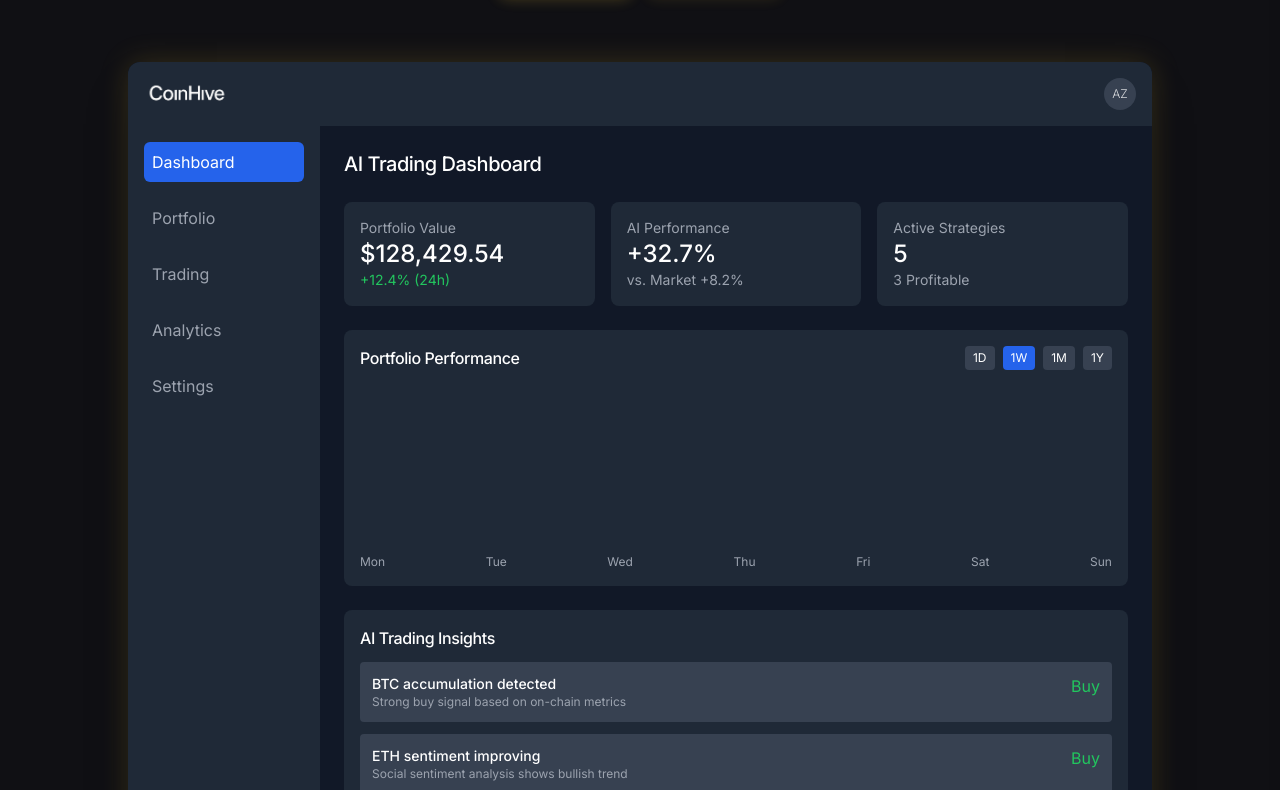
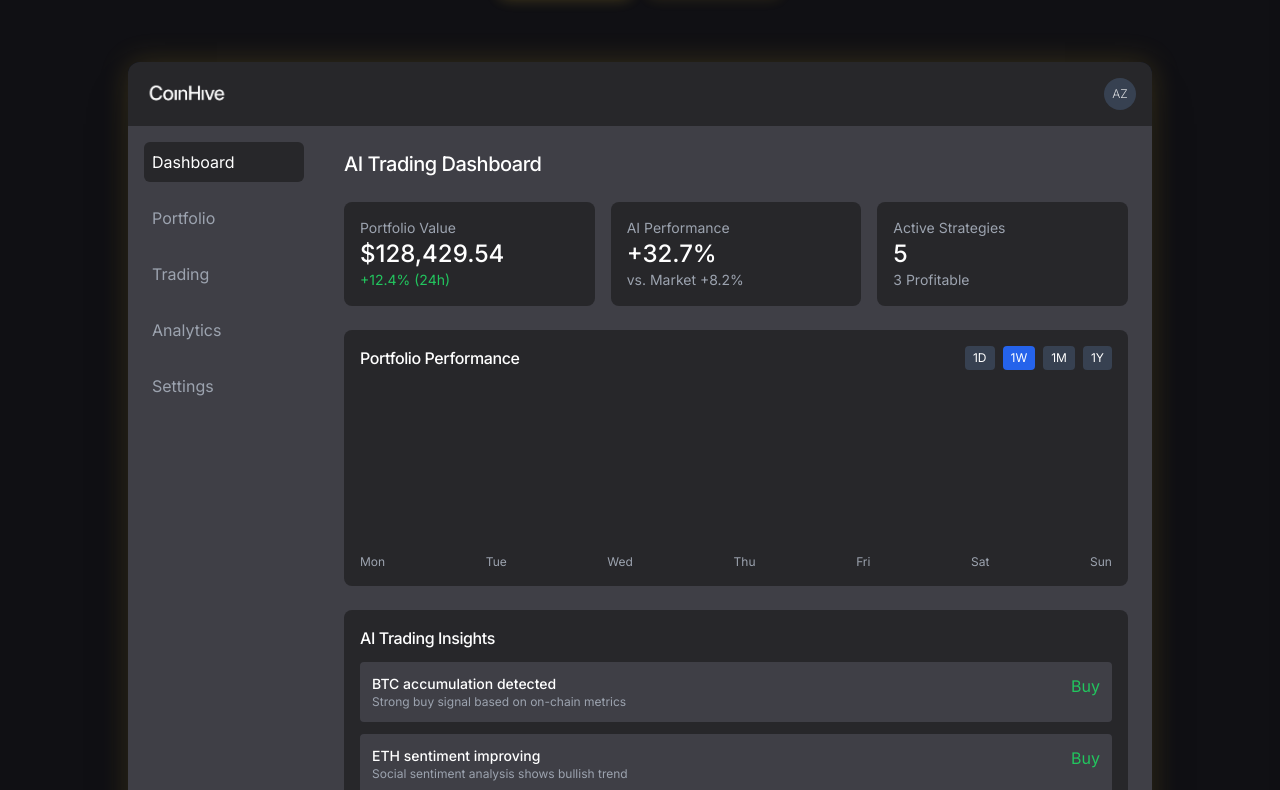
Before and after one commit to abdzees/CoinHive-AI-Crypto-Trading-Site, a React (Vite) app: page / in a window 1280 px wide. Shown: the part 410-1200 px from the top of the page. Built offline with nearby package versions, Linux system fonts and the light colour scheme.

Commit message:
Visual edit in Lovable
Edited UI in Lovable

```diff
--- a/src/components/home/DashboardMockup.tsx
+++ b/src/components/home/DashboardMockup.tsx
@@ -1,7 +1,7 @@
 import React from 'react';
 const DashboardMockup: React.FC = () => {
   return <div className="bg-gray-900 rounded-xl text-white overflow-hidden shadow-2xl">
-      <div className="bg-gray-800 p-4 flex justify-between items-center">
+      <div className="p-4 flex justify-between items-center bg-zinc-800">
         <div className="flex items-center">
           <img alt="CoinHive Logo" className="h-6" src="/lovable-uploads/e4daafd0-2705-4fe1-9a04-8796e6598c1c.png" />
         </div>
@@ -14,9 +14,9 @@ const DashboardMockup: React.FC = () => {
 
       <div className="flex">
         {/* Sidebar */}
-        <div className="bg-gray-800 w-48 p-4 hidden md:block">
+        <div className="w-48 p-4 md:block bg-zinc-700">
           <div className="space-y-4">
-            <div className="p-2 bg-blue-600 rounded-md">Dashboard</div>
+            <div className="p-2 rounded-md bg-zinc-800">Dashboard</div>
             <div className="p-2 text-gray-400">Portfolio</div>
             <div className="p-2 text-gray-400">Trading</div>
             <div className="p-2 text-gray-400">Analytics</div>
@@ -25,22 +25,22 @@ const DashboardMockup: React.FC = () => {
         </div>
 
         {/* Main content */}
-        <div className="flex-1 p-6">
+        <div className="flex-1 p-6 bg-zinc-700">
           <h2 className="text-xl font-medium mb-6">AI Trading Dashboard</h2>
 
           {/* Portfolio summary */}
           <div className="grid grid-cols-1 md:grid-cols-3 gap-4 mb-6">
-            <div className="bg-gray-800 p-4 rounded-lg">
+            <div className="p-4 rounded-lg bg-zinc-800">
               <div className="text-gray-400 text-sm">Portfolio Value</div>
               <div className="text-2xl font-medium">$128,429.54</div>
               <div className="text-green-500 text-sm">+12.4% (24h)</div>
             </div>
-            <div className="bg-gray-800 p-4 rounded-lg">
+            <div className="p-4 rounded-lg bg-zinc-800">
               <div className="text-gray-400 text-sm">AI Performance</div>
               <div className="text-2xl font-medium">+32.7%</div>
               <div className="text-gray-400 text-sm">vs. Market +8.2%</div>
             </div>
-            <div className="bg-gray-800 p-4 rounded-lg">
+            <div className="p-4 rounded-lg bg-zinc-800">
               <div className="text-gray-400 text-sm">Active Strategies</div>
               <div className="text-2xl font-medium">5</div>
               <div className="text-gray-400 text-sm">3 Profitable</div>
@@ -48,7 +48,7 @@ const DashboardMockup: React.FC = () => {
           </div>
 
           {/* Chart */}
-          <div className="bg-gray-800 p-4 rounded-lg mb-6">
+          <div className="p-4 rounded-lg mb-6 bg-zinc-800">
             <div className="flex justify-between items-center mb-4">
               <h3 className="font-medium">Portfolio Performance</h3>
               <div className="flex space-x-2">
@@ -78,24 +78,24 @@ const DashboardMockup: React.FC = () => {
           </div>
 
           {/* AI Insights */}
-          <div className="bg-gray-800 p-4 rounded-lg">
+          <div className="p-4 rounded-lg bg-zinc-800">
             <h3 className="font-medium mb-3">AI Trading Insights</h3>
             <div className="space-y-3">
-              <div className="bg-gray-700 p-3 rounded flex justify-between">
+              <div className="p-3 rounded flex justify-between bg-zinc-700">
                 <div>
                   <div className="text-sm font-medium">BTC accumulation detected</div>
                   <div className="text-xs text-gray-400">Strong buy signal based on on-chain metrics</div>
                 </div>
                 <div className="text-green-500">Buy</div>
               </div>
-              <div className="bg-gray-700 p-3 rounded flex justify-between">
+              <div className="p-3 rounded flex justify-between bg-zinc-700">
                 <div>
                   <div className="text-sm font-medium">ETH sentiment improving</div>
                   <div className="text-xs text-gray-400">Social sentiment analysis shows bullish trend</div>
                 </div>
                 <div className="text-green-500">Buy</div>
               </div>
-              <div className="bg-gray-700 p-3 rounded flex justify-between">
+              <div className="p-3 rounded flex justify-between bg-zinc-700">
                 <div>
                   <div className="text-sm font-medium">SOL technical weakness</div>
                   <div className="text-xs text-gray-400">Consider reducing exposure temporarily</div>
```
